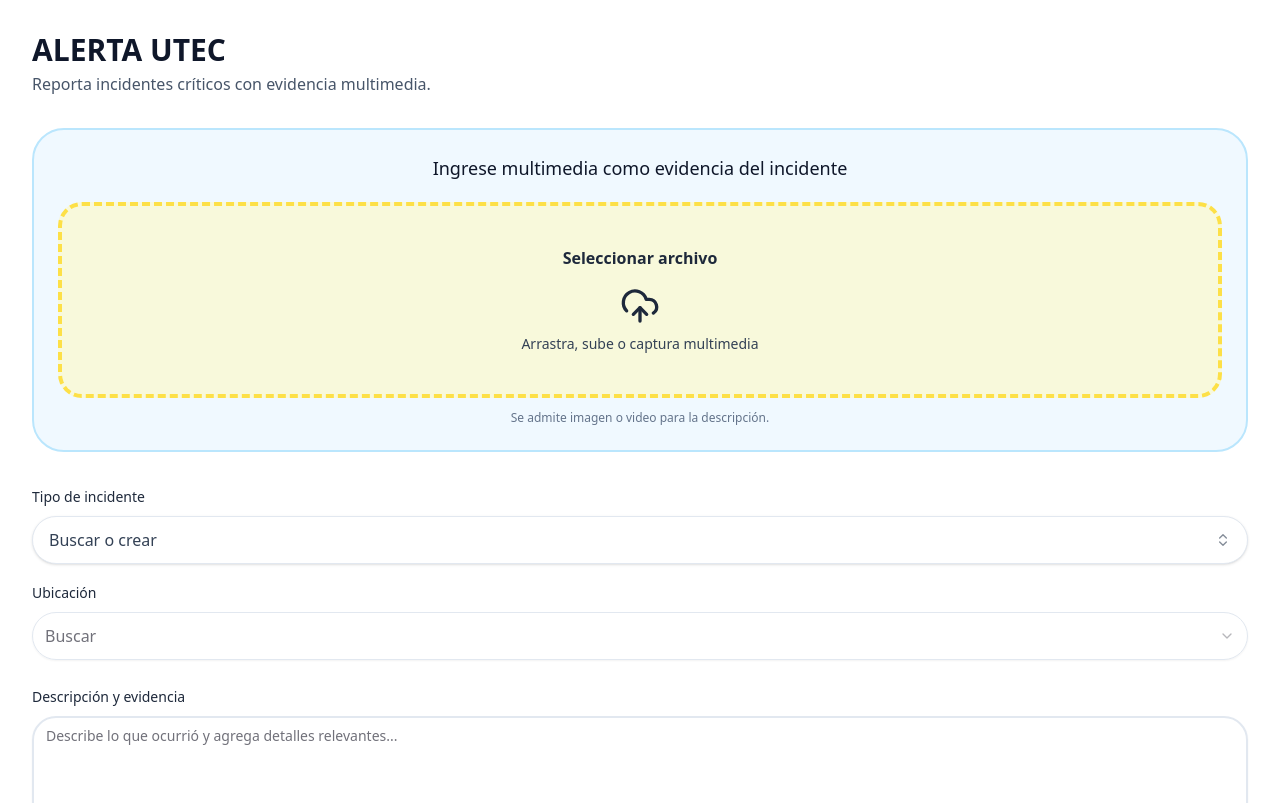
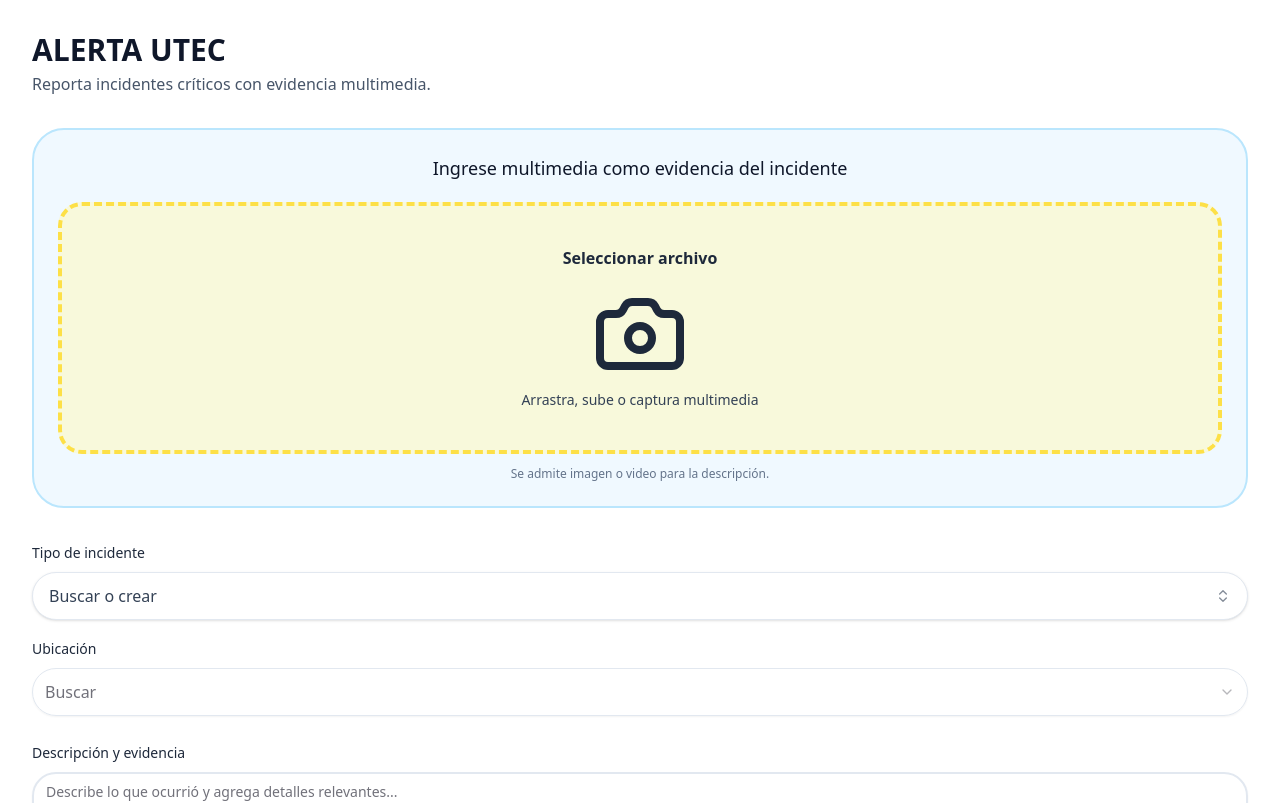
Before and after one commit to warleon/hackathon-cloud-computing, a React (Vite) app in the folder frontend/: page /report in a window 1280 px wide. Shown: the top 803 px of the page. Built offline with nearby package versions, Linux system fonts and the light colour scheme.

Commit message:
Update report.tsx

```diff
--- a/frontend/src/pages/report.tsx
+++ b/frontend/src/pages/report.tsx
@@ -1,6 +1,6 @@
 import type { ChangeEvent, DragEvent, FormEvent } from "react";
 import { useEffect, useRef, useState } from "react";
-import { ChevronsUpDown, PlusCircle, UploadCloud } from "lucide-react";
+import { Camera, ChevronsUpDown, PlusCircle } from "lucide-react";
 
 import { Button } from "@/components/ui/button";
 import {
@@ -143,7 +143,7 @@ const ReportPage = () => {
             <span className="text-base font-semibold text-slate-800">
               Seleccionar archivo
             </span>
-            <UploadCloud className="mt-4 h-10 w-10 text-slate-800" />
+            <Camera className="mt-4 h-24 w-24 text-slate-800" />
             <p className="mt-2 text-sm text-slate-700">
               Arrastra, sube o captura multimedia
             </p>
```
